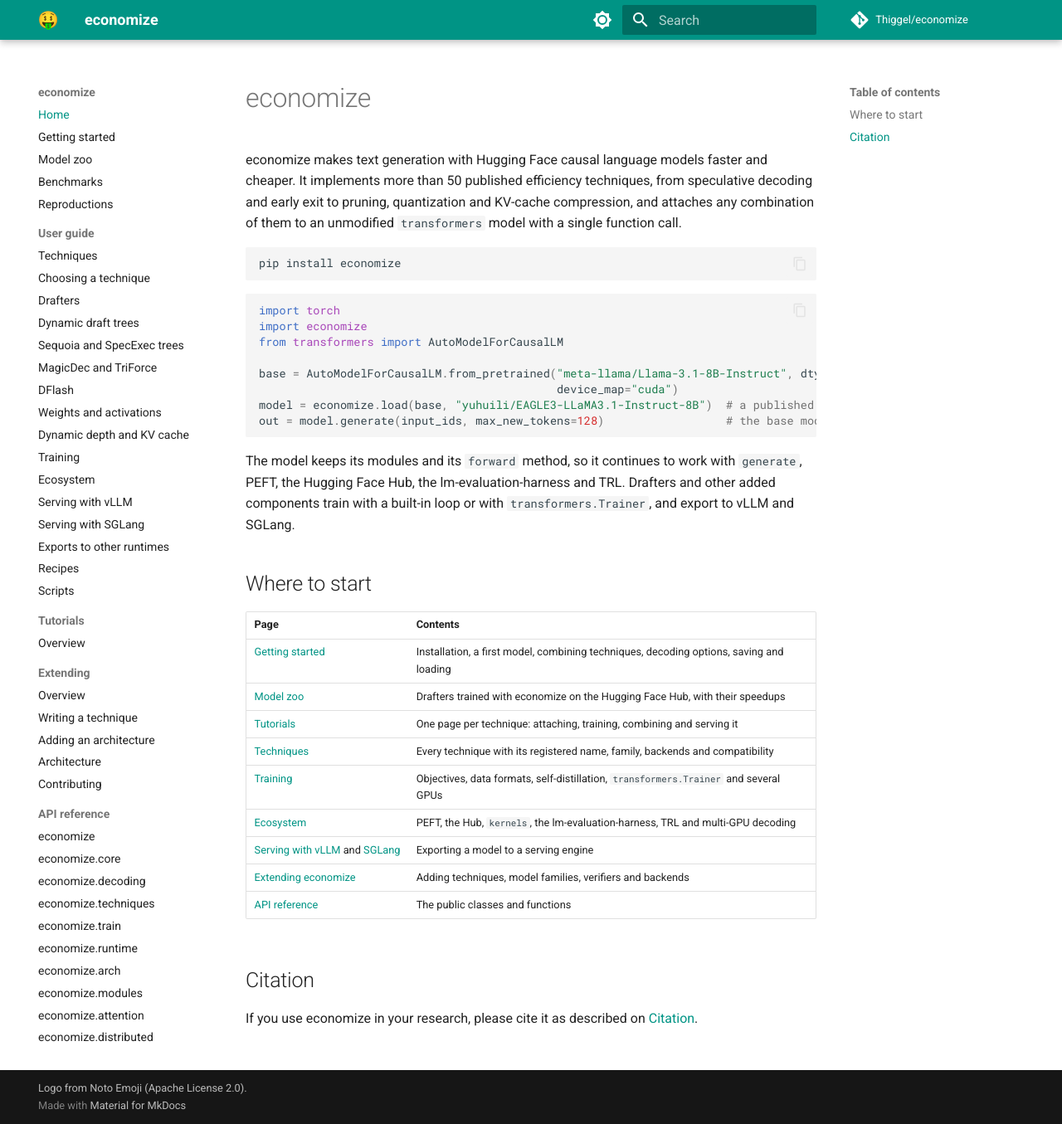
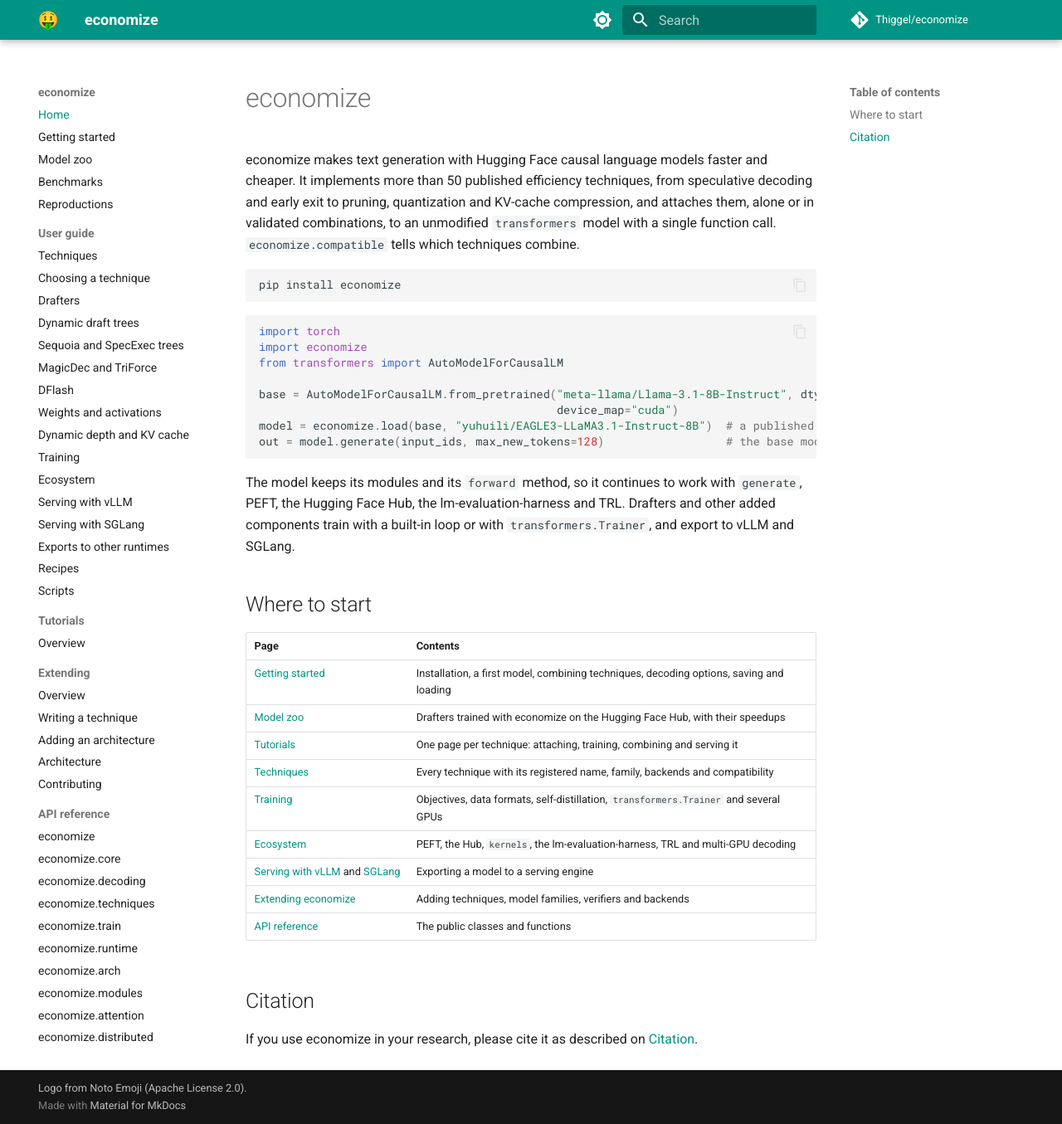
Before and after one commit to Thiggel/economize, an MkDocs documentation site: the page built from docs/index.md, in a window 1280 px wide and 1355 px high. Shown: the whole window at 83% size. Built offline with MkDocs 1.6.1 and Material for MkDocs 9.7.7, drawn with Linux system fonts in a browser that asks for light colours; comment, search, counter and statistics services are not loaded.

Commit message:
Docs: say validated combinations instead of any combination

````diff
--- a/docs/index.md
+++ b/docs/index.md
@@ -2,8 +2,8 @@
 
 economize makes text generation with Hugging Face causal language models faster and cheaper. It implements more
 than 50 published efficiency techniques, from speculative decoding and early exit to pruning, quantization and
-KV-cache compression, and attaches any combination of them to an unmodified `transformers` model with a single
-function call.
+KV-cache compression, and attaches them, alone or in validated combinations, to an unmodified `transformers` model
+with a single function call. `economize.compatible` tells which techniques combine.
 
 ```bash
 pip install economize
````
Also changed, not shown: README.md (+3 -3 lines), docs/ARCHITECTURE.md (+2 -1 lines), docs/VLLM_BACKEND.md (+1 -1 lines).
